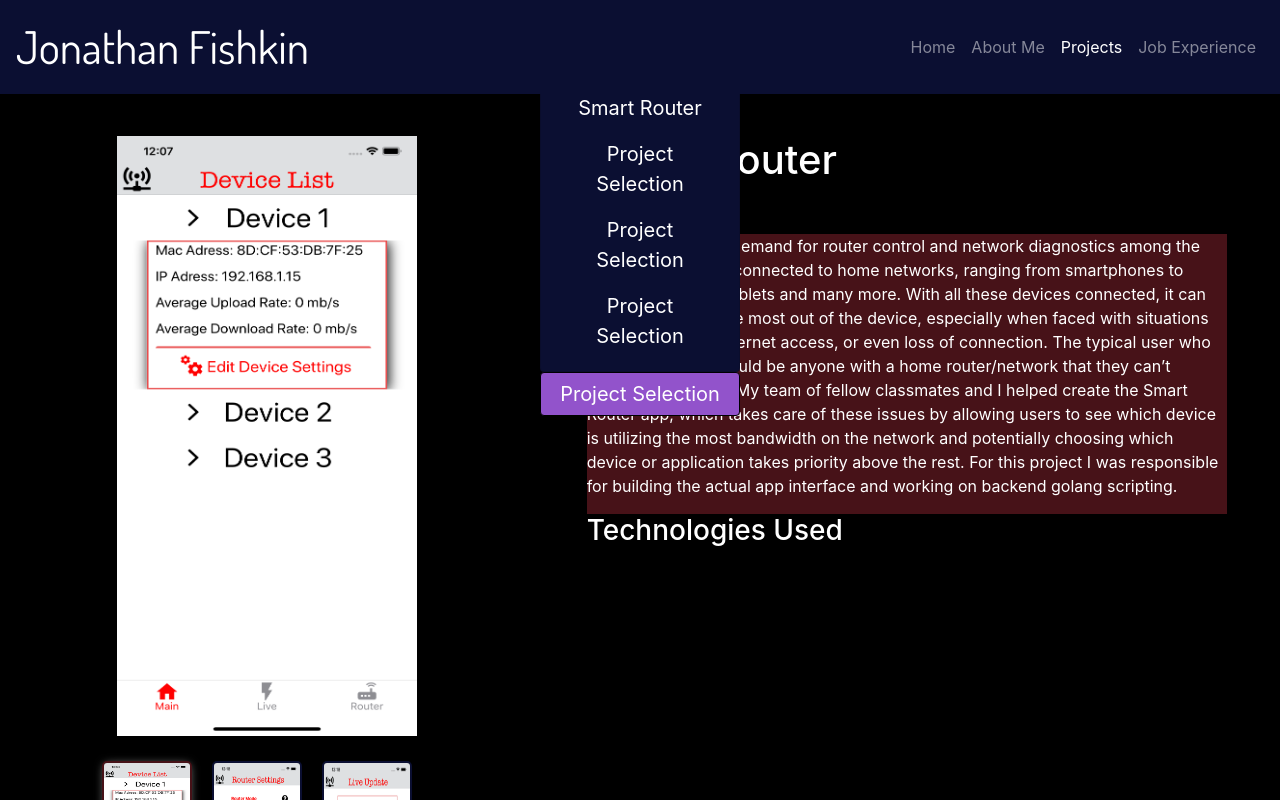
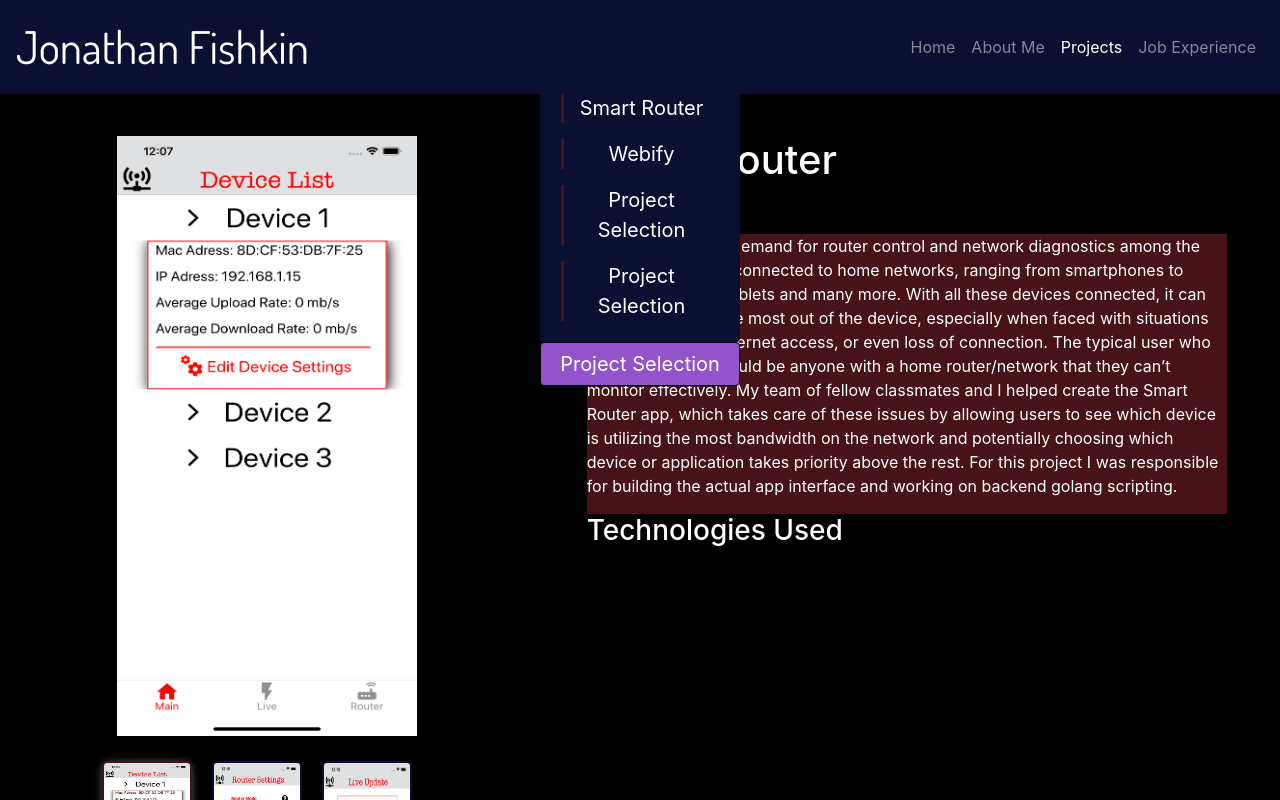
Before and after one commit to TheFish1996/MyPersonalWebsite, a React (Create React App) app in the folder FrontEnd/: page /projectspage in a window 1280 px wide. Both pictures are taken after a click on the button "Project Selection". Built offline with nearby package versions, Linux system fonts and the light colour scheme.

Commit message:
updated projewcts page

```diff
--- a/FrontEnd/src/components/ProjectsPage/Projects.js
+++ b/FrontEnd/src/components/ProjectsPage/Projects.js
@@ -38,10 +38,10 @@ function Projects(props){
                 <Collapse style={{marginLeft: "auto", marginRight: "auto", width: "200px"}} isOpen={collapse}>
                     <Card style={{backgroundColor: "#0b0f32"}}>
                         <CardBody style={{color: "white", fontSize: "20px", textAlign: "center"}}>
-                            <CardText onClick={() => {showWhichElement(1)}}>Smart Router</CardText>
-                            <CardText>Project Selection</CardText>
-                            <CardText>Project Selection</CardText>
-                            <CardText>Project Selection</CardText>
+                            <CardText style={{borderLeft: "3px solid #471218"}} onClick={() => {showWhichElement(1)}}>Smart Router</CardText>
+                            <CardText style={{borderLeft: "3px solid #471218"}} >Webify</CardText>
+                            <CardText style={{borderLeft: "3px solid #471218"}} >Project Selection</CardText>
+                            <CardText style={{borderLeft: "3px solid #471218"}} >Project Selection</CardText>
                         </CardBody>
                     </Card>
                 </Collapse>
```
